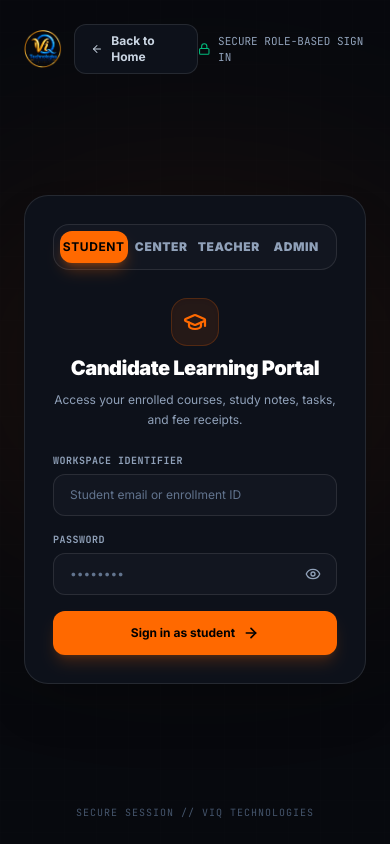
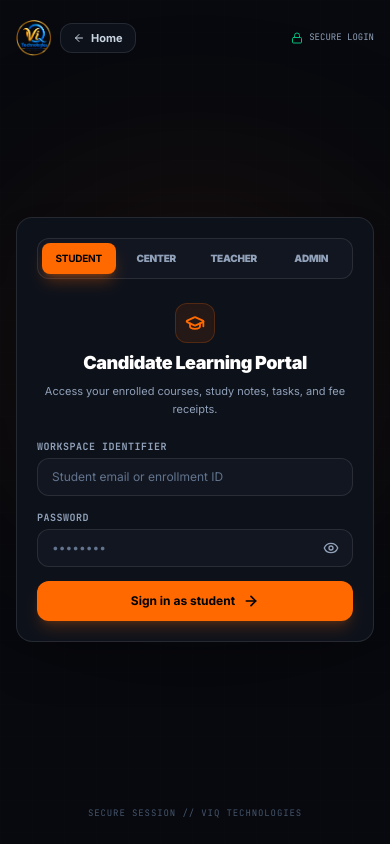
Before and after one commit to sahilraza12/lms-system, a Next.js app: page /login in a window 390 px wide. Built offline with nearby package versions, Linux system fonts and the light colour scheme.

Commit message:
fix: update proxy configuration and mobile responsive ui

```diff
--- a/app/login/page.tsx
+++ b/app/login/page.tsx
@@ -119,45 +119,51 @@ export default function LoginPage() {
   }
 
   return (
-    <main className="relative flex min-h-screen w-full flex-col justify-between overflow-hidden bg-[#07090E] p-6 text-slate-100 sm:p-12 font-sans select-none">
+    <main className="relative flex min-h-screen w-full flex-col justify-between overflow-x-hidden bg-[#07090E] p-4 sm:p-12 text-slate-100 font-sans select-none">
 
-      {/* Background Decorators - Completely isolated in back layer */}
+      {/* Background Decorators */}
       <div
         style={{ pointerEvents: 'none' }}
         className="pointer-events-none absolute inset-0 z-0 bg-[linear-gradient(to_right,#ffffff05_1px,transparent_1px),linear-gradient(to_bottom,#ffffff05_1px,transparent_1px)] bg-[size:32px_32px] opacity-30"
       />
       <div
         style={{ pointerEvents: 'none' }}
-        className="pointer-events-none absolute left-1/2 top-1/4 z-0 h-[320px] w-[500px] -translate-x-1/2 rounded-full bg-orange-500/10 blur-[130px]"
+        className="pointer-events-none absolute left-1/2 top-1/4 z-0 h-[280px] w-[350px] sm:h-[320px] sm:w-[500px] -translate-x-1/2 rounded-full bg-orange-500/10 blur-[110px]"
       />
 
-      {/* Top Bar Navigation */}
-      <header className="relative z-20 mx-auto flex w-full max-w-6xl items-center justify-between">
-        <div className="flex items-center gap-3">
-          <Link href="/" aria-label="VIQ Technologies home">
-            <BrandLogo size={44} />
+      {/* Top Bar Navigation (Clean Responsive Alignment) */}
+      <header className="relative z-20 mx-auto flex w-full max-w-6xl items-center justify-between gap-2 py-1">
+        <div className="flex items-center gap-2 sm:gap-3">
+          <Link href="/" aria-label="VIQ Technologies home" className="shrink-0">
+            <BrandLogo size={36} className="sm:hidden" />
+            <div className="hidden sm:block">
+              <BrandLogo size={44} />
+            </div>
           </Link>
           <Link
             href="/"
-            className="inline-flex items-center gap-2 rounded-xl border border-white/10 bg-[#0D111A] px-4 py-2 text-xs font-bold text-slate-300 hover:text-white hover:bg-white/5 transition"
+            className="inline-flex items-center gap-1.5 sm:gap-2 rounded-xl border border-white/10 bg-[#0D111A] px-3 sm:px-4 py-1.5 sm:py-2 text-[11px] sm:text-xs font-bold text-slate-300 hover:text-white hover:bg-white/5 transition whitespace-nowrap"
           >
-            <ArrowLeft aria-hidden="true" className="h-3.5 w-3.5" />
-            <span>Back to Home</span>
+            <ArrowLeft aria-hidden="true" className="h-3 w-3 sm:h-3.5 sm:w-3.5" />
+            <span className="hidden xs:inline">Back to Home</span>
+            <span className="xs:hidden">Home</span>
           </Link>
         </div>
-        <div className="flex items-center gap-2 text-[11px] font-mono text-slate-400">
-          <Lock aria-hidden="true" className="h-3.5 w-3.5 text-emerald-500" />
-          <span>SECURE ROLE-BASED SIGN IN</span>
+
+        <div className="flex items-center gap-1.5 text-[9px] sm:text-[11px] font-mono text-slate-400 shrink-0">
+          <Lock aria-hidden="true" className="h-3 w-3 sm:h-3.5 sm:w-3.5 text-emerald-500" />
+          <span className="hidden sm:inline">SECURE ROLE-BASED SIGN IN</span>
+          <span className="sm:hidden">SECURE LOGIN</span>
         </div>
       </header>
 
       {/* Main Login Workspace Box */}
-      <div className="relative z-30 mx-auto my-auto w-full max-w-md py-6" style={{ isolation: 'isolate' }}>
-        <section className="space-y-6 rounded-3xl border border-white/10 bg-[#0D111A] p-7 sm:p-8 shadow-2xl backdrop-blur-md">
+      <div className="relative z-30 mx-auto my-auto w-full max-w-md py-4 sm:py-6" style={{ isolation: 'isolate' }}>
+        <section className="space-y-5 sm:space-y-6 rounded-2xl sm:rounded-3xl border border-white/10 bg-[#0D111A] p-5 sm:p-8 shadow-2xl backdrop-blur-md">
 
-          {/* TAB SWITCHER - Direct High-Priority Event Binding */}
+          {/* TAB SWITCHER - Fixed 4-Column Grid for Zero Overflow */}
           <div
-            className="flex items-center justify-between rounded-2xl border border-white/10 bg-[#121620] p-1.5 relative z-50"
+            className="grid grid-cols-4 gap-1 rounded-xl sm:rounded-2xl border border-white/10 bg-[#121620] p-1 relative z-50"
             style={{ pointerEvents: 'auto' }}
           >
             {(['student', 'center', 'teacher', 'admin'] as const).map((option) => {
@@ -174,7 +180,7 @@ export default function LoginPage() {
                     e.preventDefault();
                     selectRole(option);
                   }}
-                  className={`flex-1 rounded-xl py-2 text-center text-xs font-black uppercase tracking-wider transition-all duration-150 cursor-pointer ${
+                  className={`rounded-lg sm:rounded-xl py-2 px-1 text-center text-[10px] sm:text-xs font-black uppercase tracking-tight sm:tracking-wider transition-all duration-150 cursor-pointer truncate ${
                     isActive
                       ? 'bg-orange-500 text-black shadow-lg shadow-orange-500/30 font-bold'
                       : 'text-slate-400 hover:text-white hover:bg-white/5'
@@ -192,17 +198,17 @@ export default function LoginPage() {
           </div>
 
           {/* Dynamic Header */}
-          <header className="space-y-2 text-center pt-1">
-            <div className="mx-auto flex h-12 w-12 items-center justify-center rounded-2xl border border-orange-500/20 bg-orange-500/10 text-orange-500 shadow-inner">
-              <Icon aria-hidden="true" className="h-6 w-6 stroke-[2.2]" />
+          <header className="space-y-1.5 sm:space-y-2 text-center pt-1">
+            <div className="mx-auto flex h-10 w-10 sm:h-12 sm:w-12 items-center justify-center rounded-xl sm:rounded-2xl border border-orange-500/20 bg-orange-500/10 text-orange-500 shadow-inner">
+              <Icon aria-hidden="true" className="h-5 w-5 sm:h-6 sm:w-6 stroke-[2.2]" />
             </div>
-            <h1 className="text-xl font-black tracking-tight text-white">{current.title}</h1>
-            <p className="text-xs leading-relaxed text-slate-400 max-w-xs mx-auto">{current.subtitle}</p>
+            <h1 className="text-lg sm:text-xl font-black tracking-tight text-white">{current.title}</h1>
+            <p className="text-[11px] sm:text-xs leading-relaxed text-slate-400 max-w-xs mx-auto">{current.subtitle}</p>
           </header>
 
           {/* Form */}
-          <form onSubmit={handleLogin} className="space-y-4">
-            <div className="space-y-1.5 text-left">
+          <form onSubmit={handleLogin} className="space-y-3.5 sm:space-y-4">
+            <div className="space-y-1 text-left">
               <label
                 htmlFor="login-identifier"
                 className="text-[10px] font-mono font-bold uppercase text-slate-400 tracking-wider block"
@@ -218,11 +224,11 @@ export default function LoginPage() {
                 value={identifier}
                 onChange={(event) => setIdentifier(event.target.value)}
                 placeholder={current.placeholder}
-                className="w-full rounded-xl border border-white/10 bg-[#121620] px-4 py-3 text-xs text-white placeholder-slate-500 focus:outline-none focus:border-orange-500/60 transition"
+                className="w-full rounded-xl border border-white/10 bg-[#121620] px-3.5 py-2.5 sm:px-4 sm:py-3 text-xs text-white placeholder-slate-500 focus:outline-none focus:border-orange-500/60 transition"
               />
             </div>
 
-            <div className="space-y-1.5 text-left">
+            <div className="space-y-1 text-left">
               <label
                 htmlFor="login-password"
                 className="text-[10px] font-mono font-bold uppercase text-slate-400 tracking-wider block"
@@ -239,13 +245,13 @@ export default function LoginPage() {
                   value={password}
                   onChange={(event) => setPassword(event.target.value)}
                   placeholder="••••••••"
-                  className="w-full rounded-xl border border-white/10 bg-[#121620] px-4 py-3 pr-11 text-xs text-white placeholder-slate-500 focus:outline-none focus:border-orange-500/60 transition"
+                  className="w-full rounded-xl border border-white/10 bg-[#121620] px-3.5 py-2.5 sm:px-4 sm:py-3 pr-10 sm:pr-11 text-xs text-white placeholder-slate-500 focus:outline-none focus:border-orange-500/60 transition"
                 />
                 <button
                   type="button"
                   onClick={() => setShowPassword((prev) => !prev)}
                   tabIndex={-1}
-                  className="absolute right-3 top-1/2 -translate-y-1/2 p-1 text-slate-400 hover:text-white transition cursor-pointer"
+                  className="absolute right-2.5 top-1/2 -translate-y-1/2 p-1 text-slate-400 hover:text-white transition cursor-pointer"
                   title={showPassword ? 'Hide password' : 'Show password'}
                   aria-label={showPassword ? 'Hide password' : 'Show password'}
                 >
@@ -259,7 +265,7 @@ export default function LoginPage() {
             </div>
 
             {error && (
-              <p className="rounded-xl border border-red-500/20 bg-red-500/10 p-3 text-center text-xs font-medium text-red-400" role="alert">
+              <p className="rounded-xl border border-red-500/20 bg-red-500/10 p-2.5 text-center text-xs font-medium text-red-400" role="alert">
                 {error}
               </p>
             )}
@@ -267,7 +273,7 @@ export default function LoginPage() {
             <button
               type="submit"
               disabled={loading}
-              className="flex w-full items-center justify-center gap-2 rounded-xl bg-orange-500 py-3.5 text-xs font-bold text-black transition hover:bg-orange-400 shadow-lg shadow-orange-500/20 cursor-pointer disabled:cursor-not-allowed disabled:opacity-60"
+              className="flex w-full items-center justify-center gap-2 rounded-xl bg-orange-500 py-3 sm:py-3.5 text-xs font-bold text-black transition hover:bg-orange-400 shadow-lg shadow-orange-500/20 cursor-pointer disabled:cursor-not-allowed disabled:opacity-60"
             >
               {loading ? (
                 <>
@@ -286,7 +292,7 @@ export default function LoginPage() {
       </div>
 
       {/* Footer */}
-      <footer className="relative z-20 mx-auto w-full max-w-6xl text-center text-[10px] font-mono tracking-widest text-slate-600 uppercase">
+      <footer className="relative z-20 mx-auto w-full max-w-6xl text-center text-[9px] sm:text-[10px] font-mono tracking-widest text-slate-600 uppercase py-2">
         SECURE SESSION // VIQ TECHNOLOGIES
       </footer>
     </main>
```
Also changed, not shown: components/landing/Navbar.tsx (+16 -9 lines), proxy.ts (+12 -5 lines), app/admin/page.tsx (line endings or trailing spaces).
